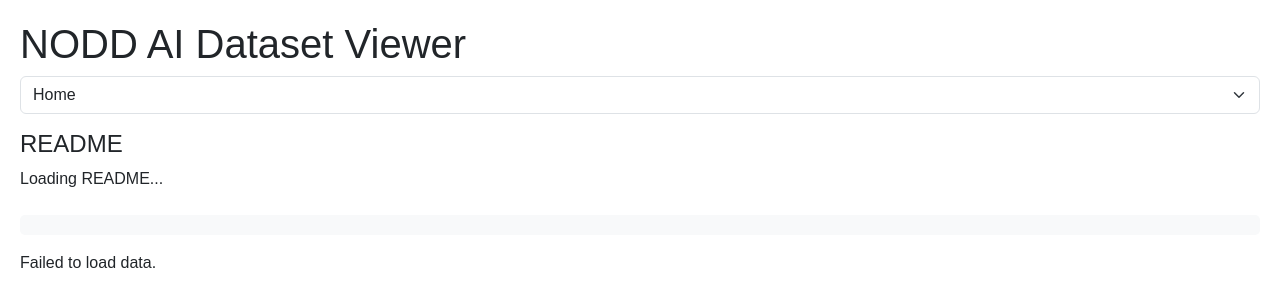
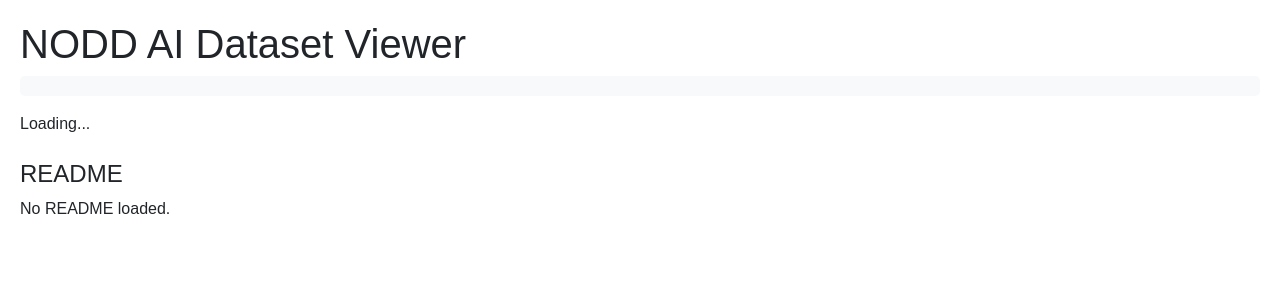
Before and after one commit to MichaelAkridge-NOAA/open-science-ai-toolkit, a Jekyll site: the page built from README.md, in a window 1280 px wide. Shown: the top 307 px of the page. Built offline with Jekyll 4.4.1, drawn with Linux system fonts in a browser that asks for light colours; our own code applies the rules of GitHub Pages for plain Markdown files; some of the changed lines change nothing that is shown.

Commit message:
Update default.html

```diff
--- a/_layouts/default.html
+++ b/_layouts/default.html
@@ -18,7 +18,7 @@
       border-radius: 5px;
       list-style: none;
     }
-    .folder {
+    .folder, .file {
       cursor: pointer;
       color: #007bff;
       text-decoration: underline;
@@ -47,19 +47,6 @@
 <body>
   <h1>NODD AI Dataset Viewer</h1>
 
-  <!-- Site Map Selector -->
-  <nav>
-    <select id="site-map" class="form-select mb-3" onchange="navigateTo(this.value)">
-      <option value="PIFSC/ESD/ARP/pifsc-ai-data-repository/">Home</option>
-    </select>
-  </nav>
-
-  <!-- README Section -->
-  <div id="readme" class="mb-4">
-    <h4>README</h4>
-    <div id="readme-content">Loading README...</div>
-  </div>
-
   <!-- Breadcrumb Navigation -->
   <nav>
     <ol class="breadcrumb" id="breadcrumb"></ol>
@@ -68,11 +55,16 @@
   <!-- Folder Contents -->
   <div id="bucket-contents">Loading...</div>
 
+  <!-- README Content -->
+  <div id="readme" class="mt-4">
+    <h4>README</h4>
+    <div id="readme-content">No README loaded.</div>
+  </div>
+
   <script>
     const jsonUrl = 'https://raw.githubusercontent.com/MichaelAkridge-NOAA/open-science-ai-toolkit/refs/heads/gh-pages/nested-prefixes.json';
     let data = [];
     let currentPrefix = 'PIFSC/ESD/ARP/pifsc-ai-data-repository/';
-    const siteMap = document.getElementById('site-map');
 
     async function fetchData() {
       const response = await fetch(jsonUrl);
@@ -80,34 +72,19 @@
       return response.json();
     }
 
-    async function fetchAndRenderReadme(url) {
+    async function fetchAndRenderReadme(readmeUrl) {
       try {
-        const response = await fetch(url);
+        const response = await fetch(readmeUrl);
         if (response.ok) {
           const markdown = await response.text();
           const converter = new showdown.Converter();
           document.getElementById('readme-content').innerHTML = converter.makeHtml(markdown);
         } else {
-          document.getElementById('readme-content').innerHTML = '<p>No README available for this folder.</p>';
+          document.getElementById('readme-content').innerHTML = 'No README available for this folder.';
         }
       } catch (error) {
-        document.getElementById('readme-content').innerHTML = '<p>Error loading README.</p>';
+        document.getElementById('readme-content').innerHTML = 'Error loading README.';
       }
-    }
-
-    function updateBreadcrumb() {
-      const breadcrumb = document.getElementById('breadcrumb');
-      const parts = currentPrefix.split('/').filter(Boolean);
-      breadcrumb.innerHTML = `<li class="breadcrumb-item">
-        <a href="#" onclick="navigateToRoot()">Home</a>
-      </li>`;
-      parts.reduce((path, part) => {
-        path += `${part}/`;
-        breadcrumb.innerHTML += `<li class="breadcrumb-item">
-          <a href="#" onclick="navigateTo('${path}')">${part}</a>
-        </li>`;
-        return path;
-      }, '');
     }
 
     function renderContents(prefix) {
@@ -119,29 +96,20 @@
       }
 
       const ul = document.createElement('ul');
-      node.prefixes.forEach(subPrefix => {
+      (node.prefixes || []).forEach(subPrefix => {
         const li = document.createElement('li');
-        const folderName = subPrefix.split('/').filter(Boolean).pop();
+        li.innerHTML = `<span class="folder" onclick="navigateTo('${subPrefix}')">${subPrefix.split('/').filter(Boolean).pop()}</span>`;
+        ul.appendChild(li);
+      });
 
-        const apiLinkUrl = `https://www.googleapis.com/storage/v1/b/nmfs_odp_pifsc/o?prefix=${subPrefix}`;
-        const gsutilCommand = `gsutil -m rsync -r gs://nmfs_odp_pifsc/${subPrefix} ./`;
+      (node.files || []).forEach(file => {
+        const li = document.createElement('li');
+        li.innerHTML = `<span class="file">${file.split('/').pop()}</span>`;
+        ul.appendChild(li);
 
-        li.innerHTML = `
-          <span class="folder" onclick="navigateTo('${subPrefix}')">${folderName}</span>
-          <div class="card mt-2">
-            <div class="card-header">
-              <a class="btn btn-link" data-bs-toggle="collapse" href="#details-${folderName}">Details</a>
-            </div>
-            <div id="details-${folderName}" class="collapse">
-              <div class="card-body">
-                <a href="${apiLinkUrl}" target="_blank">API Link</a><br>
-                <code>${gsutilCommand}</code>
-                <button class="copy-btn" onclick="copyToClipboard('${gsutilCommand}')">Copy</button>
-              </div>
-            </div>
-          </div>
-        `;
-        ul.appendChild(li);
+        if (file.endsWith('README.md')) {
+          fetchAndRenderReadme(`https://storage.googleapis.com/nmfs_odp_pifsc/${file}`);
+        }
       });
 
       container.innerHTML = '';
@@ -150,42 +118,16 @@
 
     function navigateTo(prefix) {
       currentPrefix = prefix;
-      updateBreadcrumb();
       renderContents(prefix);
-
-      // Example README file fetching logic
-      const readmeUrl = `https://storage.googleapis.com/nmfs_odp_pifsc/${prefix}README.md`;
-      fetchAndRenderReadme(readmeUrl);
-    }
-
-    function navigateToRoot() {
-      navigateTo('PIFSC/ESD/ARP/pifsc-ai-data-repository/');
-    }
-
-    function copyToClipboard(text) {
-      navigator.clipboard.writeText(text).then(() => {
-        alert('Copied to clipboard!');
-      }).catch(() => {
-        alert('Failed to copy.');
-      });
     }
 
     fetchData()
       .then(fetchedData => {
         data = fetchedData;
-        navigateToRoot();
-
-        // Populate site map
-        data.forEach(item => {
-          const option = document.createElement('option');
-          option.value = item.prefix;
-          option.textContent = item.prefix.split('/').filter(Boolean).pop();
-          siteMap.appendChild(option);
-        });
+        renderContents(currentPrefix);
       })
       .catch(error => {
         console.error('Error fetching JSON:', error);
-        document.getElementById('bucket-contents').textContent = 'Failed to load data.';
       });
   </script>
 </body>
```
